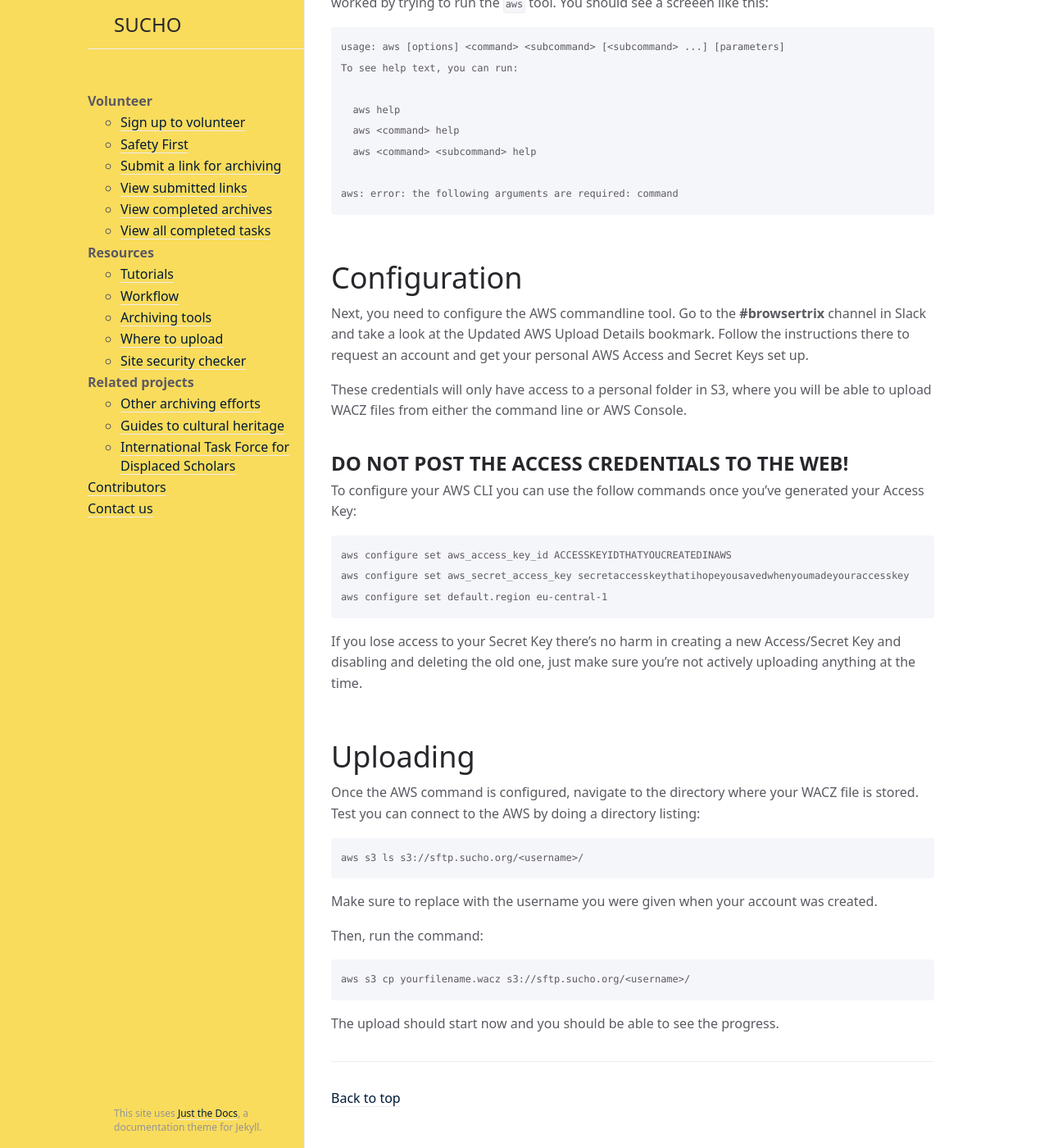
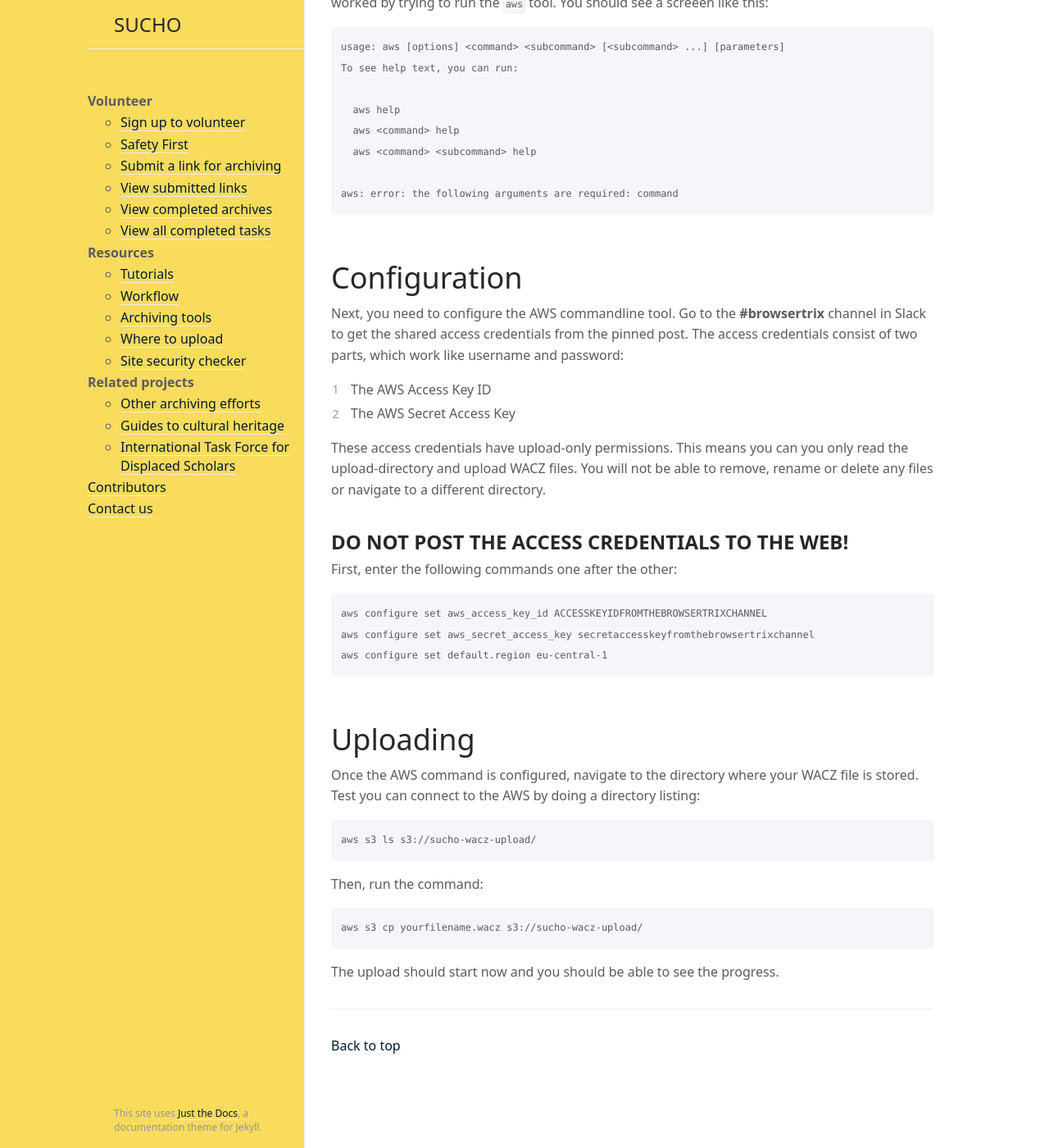
Before and after one commit to sucho-archiving/sucho-archiving.github.io, a Jekyll site: the page built from wacz-upload-aws.md, in a window 1280 px wide and 1400 px high, scrolled down 307 px. Shown: the whole window at 82% size. Built offline with Jekyll 4.4.1, drawn with Linux system fonts in a browser that asks for light colours.

Commit message:
Restore WACZ Upload instructions

````diff
--- a/wacz-upload-aws.md
+++ b/wacz-upload-aws.md
@@ -27,33 +27,35 @@ aws: error: the following arguments are required: command
 # Configuration
 
 Next, you need to configure the AWS commandline tool.
-Go to the **#browsertrix** channel in Slack and take a look at the Updated AWS Upload Details bookmark.  Follow the instructions there to request an account and get your personal AWS Access and Secret Keys set up.
+Go to the **#browsertrix** channel in Slack to get the shared access credentials from the pinned post.
+The access credentials consist of two parts, which work like username and password:
+1. The AWS Access Key ID
+2. The AWS Secret Access Key
 
-These credentials will only have access to a personal folder in S3, where you will be able to upload WACZ files from either the command line or AWS Console.
+These access credentials have upload-only permissions. This means you can you only read the upload-directory and upload WACZ files.
+You will not be able to remove, rename or delete any files or navigate to a different directory.
 
 ## **DO NOT POST THE ACCESS CREDENTIALS TO THE WEB!**
 
-To configure your AWS CLI you can use the follow commands once you've generated your Access Key:
+First, enter the following commands one after the other:
 
 ```
-aws configure set aws_access_key_id ACCESSKEYIDTHATYOUCREATEDINAWS
-aws configure set aws_secret_access_key secretaccesskeythatihopeyousavedwhenyoumadeyouraccesskey
+aws configure set aws_access_key_id ACCESSKEYIDFROMTHEBROWSERTRIXCHANNEL
+aws configure set aws_secret_access_key secretaccesskeyfromthebrowsertrixchannel
 aws configure set default.region eu-central-1
 ```
-If you lose access to your Secret Key there's no harm in creating a new Access/Secret Key and disabling and deleting the old one, just make sure you're not actively uploading anything at the time.
 
 # Uploading
 
 Once the AWS command is configured, navigate to the directory where your WACZ file is stored.
 Test you can connect to the AWS by doing a directory listing:
 ```
-aws s3 ls s3://sftp.sucho.org/<username>/
+aws s3 ls s3://sucho-wacz-upload/
 ```
-Make sure to replace <username> with the username you were given when your account was created.
 
 Then, run the command:
 ```
-aws s3 cp yourfilename.wacz s3://sftp.sucho.org/<username>/
+aws s3 cp yourfilename.wacz s3://sucho-wacz-upload/
 ```
 
 The upload should start now and you should be able to see the progress.
````
